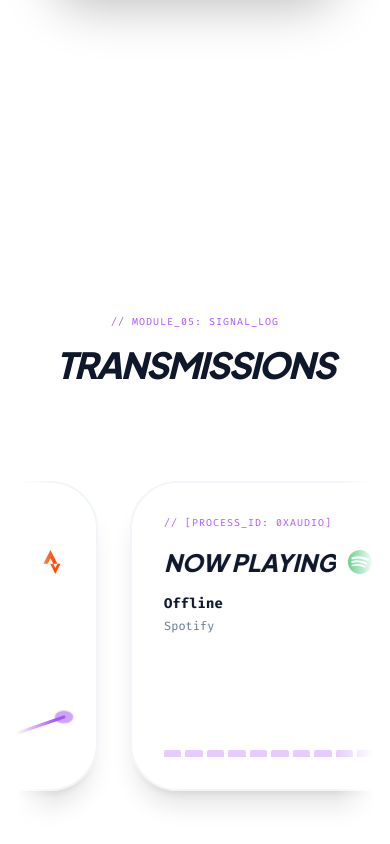
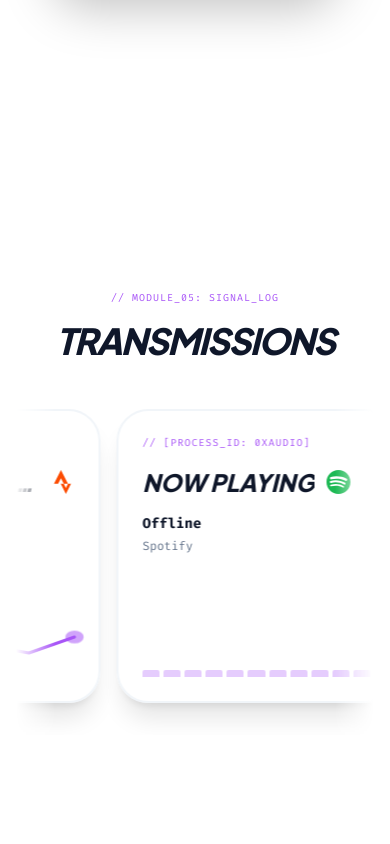
Before and after one commit to k3v-5/Portfolio, a Next.js app: page / in a window 390 px wide. Shown: the part 6380-7224 px from the top of the page. Built offline with nearby package versions, Linux system fonts and the light colour scheme; no server answers.

Commit message:
Correcciones visuales

```diff
--- a/public/posts/entrenamiento-maraton.md
+++ b/public/posts/entrenamiento-maraton.md
@@ -1,5 +1,8 @@
-<!-- SIDE_TEXT: MARATÓN -->
+<!-- SIDE_TEXT: MARATHON -->
 
-### 🏃‍♂️ Ruta al Maratón
+## 🏃 Marathon Journey
 
-**17km** recorridos
+- **Completed:** 17 km (3 months)
+- **Goal:** 42 km (next 4 months)
+
+> Progress isn’t fast, but it’s happening. 🔥
--- a/src/app/components/ContactSection.jsx
+++ b/src/app/components/ContactSection.jsx
@@ -14,20 +14,20 @@
     <section id="contact" className="justify-center">
       <div className="content-card reveal-card max-w-5xl w-full text-center border-4 border-slate-50 shadow-2xl mx-4 relative overflow-hidden">
         {/* Availability Badge */}
-        <div className="absolute top-6 right-6 flex items-center space-x-2 bg-green-500/10 px-4 py-2 rounded-full border border-green-500/20">
-          <span className="w-2.5 h-2.5 rounded-full bg-green-500 animate-pulse shadow-[0_0_8px_rgba(34,197,94,0.8)]"></span>
-          <span className="text-[10px] font-mono text-green-600 font-bold uppercase tracking-wider">
+        <div className="absolute top-4 right-4 md:top-6 md:right-6 flex items-center space-x-1.5 md:space-x-2 bg-green-500/10 px-3 py-1.5 md:px-4 md:py-2 rounded-full border border-green-500/20">
+          <span className="w-2 h-2 md:w-2.5 md:h-2.5 rounded-full bg-green-500 animate-pulse shadow-[0_0_8px_rgba(34,197,94,0.8)]"></span>
+          <span className="text-[8px] md:text-[10px] font-mono text-green-600 font-bold uppercase tracking-wider">
             Open for new projects
           </span>
         </div>
 
-        <p className="font-mono text-[10px] text-purple-500 mb-6 tracking-[0.5em] mt-12 md:mt-0">
+        <p className="font-mono text-[10px] text-purple-500 mb-4 md:mb-6 tracking-[0.5em] mt-12 md:mt-0">
           &gt;&gt; SIGNAL_READY
         </p>
-        <h2 className="text-6xl font-black mb-8 italic uppercase text-slate-900">
+        <h2 className="text-4xl md:text-6xl font-black mb-6 md:mb-8 italic uppercase text-slate-900">
           Let&apos;s Connect.
         </h2>
-        <div className="text-slate-500 font-light text-lg mb-10 max-w-2xl mx-auto leading-relaxed">
+        <div className="text-slate-500 font-light text-base md:text-lg mb-8 md:mb-10 max-w-2xl mx-auto leading-relaxed">
           Whether it&apos;s a technical challenge, a business inquiry, or you
           just want to share a good book recommendation—my inbox is always open.
         </div>
@@ -36,14 +36,14 @@
         <div className="flex flex-col items-center justify-center mb-16 relative">
           <button
             onClick={handleCopy}
-            className="group flex items-center space-x-4 bg-slate-50 border-2 border-slate-200 hover:border-purple-500 px-8 py-4 rounded-2xl transition-all duration-300 transform hover:scale-105 active:scale-95"
+            className="group flex flex-col sm:flex-row items-center justify-center gap-2 sm:gap-4 bg-slate-50 border-2 border-slate-200 hover:border-purple-500 px-4 sm:px-8 py-3 sm:py-4 rounded-2xl transition-all duration-300 transform hover:scale-105 active:scale-95 w-full sm:w-auto"
           >
-            <span className="font-mono text-slate-900 font-bold tracking-wider group-hover:text-purple-600 transition-colors">
+            <span className="font-mono text-slate-900 font-bold tracking-wider text-[11px] sm:text-base group-hover:text-purple-600 transition-colors break-all">
               kevingarrido711@gmail.com
             </span>
             {copied ? (
               <svg
-                className="w-5 h-5 text-green-500"
+                className="w-5 h-5 text-green-500 shrink-0"
                 fill="none"
                 stroke="currentColor"
                 viewBox="0 0 24 24"
@@ -58,7 +58,7 @@
               </svg>
             ) : (
               <svg
-                className="w-5 h-5 text-slate-400 group-hover:text-purple-500 transition-colors"
+                className="w-5 h-5 text-slate-400 group-hover:text-purple-500 transition-colors shrink-0"
                 fill="none"
                 stroke="currentColor"
                 viewBox="0 0 24 24"
--- a/src/app/components/SignalLogSection.jsx
+++ b/src/app/components/SignalLogSection.jsx
@@ -146,7 +146,7 @@
   const renderCards = () => (
     <React.Fragment>
       {/* TARJETA 1: RUNNING STATS */}
-      <div className="shrink-0 w-[300px] md:w-[400px] bg-white/95 backdrop-blur-[20px] border-2 border-slate-100 hover:border-purple-500 hover:shadow-[0_0_30px_rgba(168,85,247,0.2)] p-8 md:p-10 rounded-[3rem] shadow-xl transition-colors duration-300 flex flex-col justify-between">
+      <div className="shrink-0 w-[280px] sm:w-[320px] md:w-[400px] bg-white/95 backdrop-blur-[20px] border-2 border-slate-100 hover:border-purple-500 hover:shadow-[0_0_30px_rgba(168,85,247,0.2)] p-6 md:p-10 rounded-[2rem] md:rounded-[3rem] shadow-xl transition-colors duration-300 flex flex-col justify-between">
         <div>
           <p className="font-mono text-[10px] text-purple-500 mb-4 tracking-widest uppercase">
             {`// [PROCESS_ID: 0x${stravaData.type}]`}
@@ -234,7 +234,7 @@
       </div>
 
       {/* TARJETA 3: CURRENT VIBE (AUDIO) */}
-      <div className="shrink-0 w-[300px] md:w-[400px] bg-white/95 backdrop-blur-[20px] border-2 border-slate-100 hover:border-purple-500 hover:shadow-[0_0_30px_rgba(168,85,247,0.2)] p-8 md:p-10 rounded-[3rem] shadow-xl transition-colors duration-300 flex flex-col justify-between">
+      <div className="shrink-0 w-[280px] sm:w-[320px] md:w-[400px] bg-white/95 backdrop-blur-[20px] border-2 border-slate-100 hover:border-purple-500 hover:shadow-[0_0_30px_rgba(168,85,247,0.2)] p-6 md:p-10 rounded-[2rem] md:rounded-[3rem] shadow-xl transition-colors duration-300 flex flex-col justify-between">
         <div>
           <p className="font-mono text-[10px] text-purple-500 mb-4 tracking-widest uppercase">
             {"// [PROCESS_ID: 0xAUDIO]"}
@@ -333,7 +333,7 @@
       </div>
 
       {/* TARJETA 4: BOOK CARD */}
-      <div className="shrink-0 w-[300px] md:w-[400px] bg-white/95 backdrop-blur-[20px] border-2 border-slate-100 hover:border-purple-500 hover:shadow-[0_0_30px_rgba(168,85,247,0.2)] p-8 md:p-10 rounded-[3rem] shadow-xl transition-colors duration-300 flex flex-col justify-between">
+      <div className="shrink-0 w-[280px] sm:w-[320px] md:w-[400px] bg-white/95 backdrop-blur-[20px] border-2 border-slate-100 hover:border-purple-500 hover:shadow-[0_0_30px_rgba(168,85,247,0.2)] p-6 md:p-10 rounded-[2rem] md:rounded-[3rem] shadow-xl transition-colors duration-300 flex flex-col justify-between">
         <div>
           <p className="font-mono text-[10px] text-purple-500 mb-4 tracking-widest uppercase">
             {"// [PROCESS_ID: 0xLIT]"}
@@ -359,7 +359,7 @@
       {logs.map((log) => (
         <div
           key={log.id}
-          className="shrink-0 w-[300px] md:w-[400px] bg-white/95 backdrop-blur-[20px] border-2 border-slate-100 hover:border-purple-500 hover:shadow-[0_0_30px_rgba(168,85,247,0.2)] p-8 md:p-10 rounded-[3rem] shadow-xl transition-colors duration-300 overflow-y-auto [&::-webkit-scrollbar]:hidden [-ms-overflow-style:none] [scrollbar-width:none] flex justify-between gap-4"
+          className="shrink-0 w-[280px] sm:w-[320px] md:w-[400px] bg-white/95 backdrop-blur-[20px] border-2 border-slate-100 hover:border-purple-500 hover:shadow-[0_0_30px_rgba(168,85,247,0.2)] p-6 md:p-10 rounded-[2rem] md:rounded-[3rem] shadow-xl transition-colors duration-300 overflow-y-auto [&::-webkit-scrollbar]:hidden [-ms-overflow-style:none] [scrollbar-width:none] flex justify-between gap-4"
         >
           <div className="flex-1">
             <p className="font-mono text-[10px] text-purple-500 mb-6 tracking-widest uppercase">
@@ -384,9 +384,9 @@
     <section
       id="signal-log"
       ref={containerRef}
-      className="flex-col w-full relative z-10 py-16"
+      className="flex-col w-full relative z-10 py-10 md:py-16"
     >
-      <div className="container mx-auto px-6 lg:px-12 mb-8 flex flex-col md:flex-row justify-between items-center md:items-end gap-6 text-center md:text-left">
+      <div className="container mx-auto px-6 lg:px-12 mb-4 md:mb-8 flex flex-col md:flex-row justify-between items-center md:items-end gap-6 text-center md:text-left">
         <div>
           <p className="font-mono text-[10px] text-purple-500 mb-4 tracking-widest uppercase">
             {"// MODULE_05: SIGNAL_LOG"}
@@ -398,15 +398,19 @@
       </div>
 
       {/* Contenedor Cinta Transportadora Infinita (Marquee) */}
-      <div className="overflow-hidden w-full py-16 [mask-image:_linear-gradient(to_right,transparent_0,_black_10vw,_black_calc(100%-10vw),transparent_100%)]">
+      <div className="overflow-hidden w-full py-8 md:py-16 [mask-image:_linear-gradient(to_right,transparent_0,_black_10vw,_black_calc(100%-10vw),transparent_100%)]">
         <div
-          className="marquee-track flex w-max gap-8"
+          className="marquee-track flex w-max gap-4 md:gap-8"
           onMouseEnter={() => tweenRef.current?.pause()}
           onMouseLeave={() => tweenRef.current?.play()}
         >
           {/* Renderizamos dos veces el mismo bloque de tarjetas para crear el ciclo infinito */}
-          <div className="flex gap-8 items-stretch">{renderCards()}</div>
-          <div className="flex gap-8 items-stretch">{renderCards()}</div>
+          <div className="flex gap-4 md:gap-8 items-stretch">
+            {renderCards()}
+          </div>
+          <div className="flex gap-4 md:gap-8 items-stretch">
+            {renderCards()}
+          </div>
         </div>
       </div>
     </section>
```
